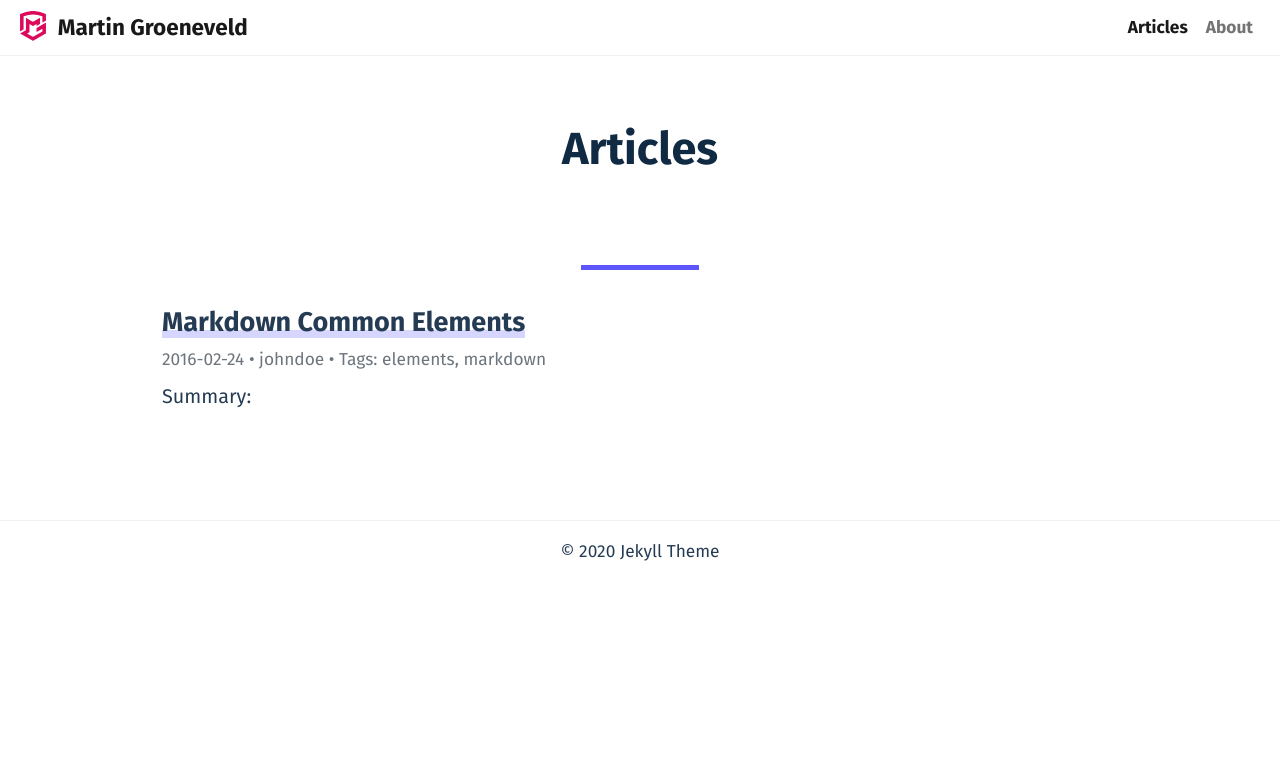
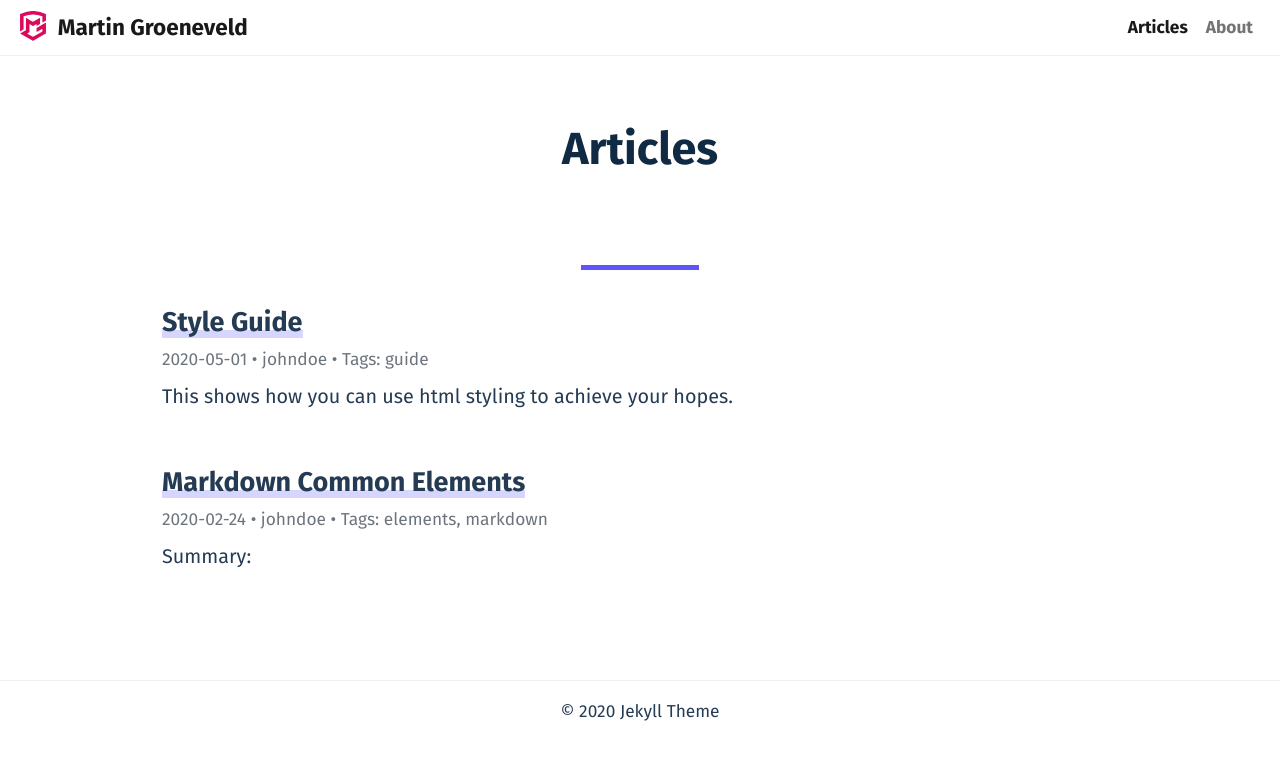
Before and after one commit to groveld/jekyll-theme, a Jekyll site: the page built from _pages/index.md, in a window 1280 px wide. Shown: the top 760 px of the page. Built offline with Jekyll 4.4.1, drawn with Linux system fonts in a browser that asks for light colours.

````diff
--- /dev/null
+++ b/_posts/2020-05-01-style-guide.md
@@ -0,0 +1,391 @@
+---
+layout: post
+title: Style Guide
+date: 2020-05-01 04:00:00
+tags: guide
+author: johndoe
+---
+
+<p>This shows how you can use html styling to achieve your hopes.</p>
+
+
+<p>Below is just about everything you’ll need to style in the theme. Check the source code to see the many embedded elements within paragraphs.</p>
+
+
+<hr />
+
+<h1 id="heading1">Heading 1</h1>
+
+<h2 id="heading2">Heading 2</h2>
+
+<h3 id="heading3">Heading 3</h3>
+
+<h4 id="heading4">Heading 4</h4>
+
+<h5 id="heading5">Heading 5</h5>
+
+<h6 id="heading6">Heading 6</h6>
+
+<hr />
+
+<p>Lorem ipsum dolor sit amet, <a title="test link" href="#">test link</a> adipiscing elit. <strong>This is strong.</strong> Nullam dignissim convallis est. Quisque aliquam. <em>This is emphasized.</em> Donec faucibus. Nunc iaculis suscipit dui. 5<sup>3</sup> = 125. Water is H<sub>2</sub>O. Nam sit amet sem. Aliquam libero nisi, imperdiet at, tincidunt nec, gravida vehicula, nisl. <cite>The New York Times</cite> (That’s a citation). Maecenas ornare tortor. Donec sed tellus eget sapien fringilla nonummy. Mauris a ante. Suspendisse quam sem, consequat at, commodo vitae, feugiat in, nunc. Morbi imperdiet augue quis tellus.</p>
+
+<p><abbr title="Hyper Text Markup Language">HTML</abbr> and <abbr title="Cascading Style Sheets">CSS</abbr> are our tools. Mauris a ante. Suspendisse quam sem, consequat at, commodo vitae, feugiat in, nunc. Morbi imperdiet augue quis tellus.  Praesent mattis, massa quis luctus fermentum, turpis mi volutpat justo, eu volutpat enim diam eget metus. To copy a file type <code>COPY <var>filename</var></code>. <del>Dinner’s at 5:00.</del> <ins>Let’s make that 7.</ins></p>
+
+<hr />
+
+<h2>Media</h2>
+
+<p>Lorem ipsum dolor sit amet, consectetur adipisicing elit, sed do eiusmod tempor incididunt ut labore et dolore.</p>
+
+<h3>Image</h3>
+
+<amp-img src="{{ site.baseurl }}assets/images/shiva.jpg" width="656" height="400" layout="responsive" alt="" class="mb3"></amp-img>
+
+<p>Duis aute irure dolor in reprehenderit in voluptate velit esse cillum dolore eu fugiat nulla pariatur.</p>
+
+<hr/>
+
+<h3>Buttons</h3>
+
+<main class="flex flex-wrap justify-around align-item items-center">
+<div class="flex flex-column mb2 items-center">
+<h4>Primary</h4>
+<button class="ampstart-btn">
+SUBMIT
+</button>
+</div>
+<div class="flex flex-column mb2 items-center">
+<h4>Primary Disabled</h4>
+<button class="ampstart-btn" disabled>
+SUBMIT
+</button>
+</div>
+</main>
+
+<main class="flex flex-wrap justify-around align-item items-center">
+<div class="flex flex-column mb2 items-center">
+<h4>Secondary</h4>
+<button class="ampstart-btn ampstart-btn-secondary">
+SUBMIT
+</button>
+</div>
+<div class="flex flex-column mb2 items-center">
+<h4>Secondary Disabled</h4>
+<button class="ampstart-btn ampstart-btn-secondary" disabled>
+SUBMIT
+</button>
+</div>
+</main>
+
+<hr />
+
+<h3>Form</h3>
+
+<main class="flex flex-wrap justify-around align-item items-center" markdown="0">
+<div class="flex flex-column items-center">
+  <label class="www-example-label bold mb3">On</label>
+  <div class="ampstart-input ampstart-input-chk inline-block relative m0 p0 mb3 ">
+    <input type="checkbox" value="1" name="cb" id="cb1" class="p0 m0 relative" checked="">
+    <label for="cb1" class="" aria-hidden="true">Chkbox 1</label>
+  </div>
+</div>
+
+<div class="flex flex-column items-center">
+  <label class="www-example-label bold mb3">Off</label>
+  <div class="ampstart-input ampstart-input-chk inline-block relative m0 p0 mb3 ">
+    <input type="checkbox" value="2" name="cb" id="cb2" class="p0 m0 relative">
+    <label for="cb2" class="" aria-hidden="true">Chkbox 2</label>
+  </div>
+</div>
+
+<div class="flex flex-column items-center">
+  <label class="www-example-label bold mb3">Disabled</label>
+  <div class="ampstart-input ampstart-input-chk inline-block relative m0 p0 mb3 ">
+    <input type="checkbox" value="3" name="cb" id="cb3" class="p0 m0 relative" disabled="">
+    <label for="cb3" class="" aria-hidden="true">Chkbox 3</label>
+  </div>
+</div>
+</main>
+
+
+<main class="flex flex-wrap justify-around align-item items-center" markdown="0">
+<div class="flex flex-column items-center">
+  <label class="www-example-label bold mb3">On</label>
+  <div class="ampstart-input ampstart-input-radio inline-block relative m0 p0 mb3 ">
+    <input type="radio" value="1" name="rb" id="rb1" class="relative" checked="">
+    <label for="rb1" class="" aria-hidden="true">Radio 1</label>
+  </div>
+</div>
+
+<div class="flex flex-column items-center">
+  <label class="www-example-label bold mb3">Off</label>
+  <div class="ampstart-input ampstart-input-radio inline-block relative m0 p0 mb3 ">
+    <input type="radio" value="2" name="rb" id="rb2" class="relative">
+    <label for="rb2" class="" aria-hidden="true">Radio 2</label>
+  </div>
+</div>
+
+<div class="flex flex-column items-center">
+  <label class="www-example-label bold mb3">Disabled</label>
+  <div class="ampstart-input ampstart-input-radio inline-block relative m0 p0 mb3 ">
+    <input type="radio" value="3" name="rb" id="rb3" class="relative" disabled="">
+    <label for="rb3" class="" aria-hidden="true">Radio 3</label>
+  </div>
+</div>
+</main>
+
+<main class="flex flex-wrap justify-around align-item items-center" markdown="0">
+<div class="flex flex-column items-center">
+  <label class="www-example-label bold mb3">Textbox</label>
+  <div class="ampstart-input inline-block relative m0 p0 mb3 ">
+    <input type="text" value="" name="name1" id="ip1" class="block border-none p0 m0 user-valid valid" placeholder="Enter your Name">
+    <label for="ip1" class="absolute top-0 right-0 bottom-0 left-0" aria-hidden="true">Enter your Name</label>
+  </div>
+</div>
+
+<div class="flex flex-column items-center">
+  <label class="www-example-label bold mb3">Textbox Filled</label>
+  <div class="ampstart-input inline-block relative m0 p0 mb3 ">
+    <input type="text" value="John Smith" name="name1" id="ip1" class="block border-none p0 m0 user-valid valid" placeholder="Enter your Name">
+    <label for="ip1" class="absolute top-0 right-0 bottom-0 left-0" aria-hidden="true">Enter your Name</label>
+  </div>
+</div>
+
+<div class="flex flex-column items-center">
+  <label class="www-example-label bold mb3">Disabled Textbox</label>
+  <div class="ampstart-input inline-block relative m0 p0 mb3 ">
+    <input type="text" value="" name="name1" id="ip1" class="block border-none p0 m0" placeholder="This input is Disabled" disabled="">
+    <label for="ip1" class="absolute top-0 right-0 bottom-0 left-0" aria-hidden="true">This input is Disabled</label>
+  </div>
+</div>
+
+<div class="flex flex-column items-center">
+  <label class="www-example-label bold mb3">Date Input</label>
+  <div class="ampstart-input inline-block relative m0 p0 mb3 ">
+    <input type="date" value="2020-10-10" name="name4" id="ip4" class="block border-none p0 m0" placeholder="Date of Expiry">
+    <label for="ip4" class="absolute top-0 right-0 bottom-0 left-0" aria-hidden="true">Date of Expiry</label>
+  </div>
+</div>
+</main>
+
+<main class="flex flex-wrap justify-around align-item items-center" markdown="0">
+<div class="flex flex-column items-center">
+  <label class="www-example-label bold mb3">Range Input</label>
+  <div class="ampstart-input inline-block relative m0 p0 mb3 ">
+    <input type="range" value="" name="name11" id="ip11" class="block border-none p0 m0" placeholder="Select a range">
+    <label for="ip11" class="absolute top-0 right-0 bottom-0 left-0" aria-hidden="true">Select a range</label>
+  </div>
+</div>
+
+<div class="flex flex-column items-center">
+  <label class="www-example-label bold mb3">Disabled Range Input</label>
+  <div class="ampstart-input inline-block relative m0 p0 mb3 ">
+    <input type="range" value="" name="name11" id="ip11a" class="block border-none p0 m0" placeholder="Select a range" disabled="">
+    <label for="ip11a" class="absolute top-0 right-0 bottom-0 left-0" aria-hidden="true">Select a range</label>
+    </div>
+</div>
+</main>
+
+
+<main class="flex flex-wrap justify-around align-item items-center" markdown="0">
+<div class="flex flex-column items-center">
+  <label class="www-example-label bold mb3">Textarea</label>
+  <div class="ampstart-input inline-block relative m0 p0 mb3 ">
+    <textarea name="name13" id="ip13" class="block border-none  p0 m0" rows="5"></textarea>
+    <label for="ip13" class="absolute top-0 right-0 bottom-0 left-0" aria-hidden="true">Write your story</label>
+  </div>
+</div>
+
+<div class="flex flex-column items-center">
+  <label class="www-example-label bold mb3">Disabled Textarea</label>
+  <div class="ampstart-input inline-block relative m0 p0 mb3 ">
+    <textarea name="name13" id="ip13a" class="block border-none  p0 m0" rows="5" disabled=""></textarea>
+    <label for="ip13a" class="absolute top-0 right-0 bottom-0 left-0" aria-hidden="true">This input is disabled</label>
+  </div>
+</div>
+</main>
+
+<main class="flex flex-wrap justify-around align-item items-center" markdown="0">
+<div class="flex flex-column items-center">
+  <label class="www-example-label bold mb3">Select</label>
+  <div class="ampstart-input inline-block relative m0 p0 mb3 ">
+    <select name="name12" id="ip12" class="block border-none p0 m0 user-valid valid">
+        <option value="">Apple</option>
+        <option value="">Orange</option>
+        <option value="">Lemon</option>
+        <option value="">Grape</option>
+    </select>
+    <label for="ip12" class="absolute top-0 right-0 bottom-0 left-0" aria-hidden="true">Select a fruit</label>
+  </div>
+</div>
+
+<div class="flex flex-column items-center">
+  <label class="www-example-label bold mb3">Disabled Select</label>
+  <div class="ampstart-input inline-block relative m0 p0 mb3 ">
+    <select name="name12" id="ip12a" class="block border-none  p0 m0" disabled="">
+        <option value="">Apple</option>
+        <option value="">Orange</option>
+        <option value="">Lemon</option>
+        <option value="">Grape</option>
+    </select>
+    <label for="ip12a" class="absolute top-0 right-0 bottom-0 left-0" aria-hidden="true">Select a fruit</label>
+  </div>
+</div>
+</main>
+
+<hr/>
+
+<h2>List Types</h2>
+
+<h3>Definition List</h3>
+
+
+Definition List Title
+: This is a definition list division.
+
+
+Definition
+: An exact statement or description of the nature, scope, or meaning of something: **our definition of what constitutes poetry.**
+
+
+<h3>Ordered List</h3>
+
+<ol>
+<li>List Item 1  </li>
+<li>List Item 2 <br />
+<ol><li>Nested list item A</li>
+<li>Nested list item B</li></ol></li>
+<li>List Item 3</li>
+</ol>
+
+<h3>Unordered List</h3>
+
+<ul>
+<li>List Item 1</li>
+<li>List Item 2
+<ul><li>Nested list item A</li>
+<li>Nested list item B</li></ul></li>
+<li>List Item 3</li>
+</ul>
+
+<hr />
+
+<h2>Preformatted Text</h2>
+
+<p>Typographically, preformatted text is not the same thing as code. Sometimes, a faithful execution of the text requires preformatted text that may not have anything to do with code. Most browsers use Courier and that’s a good default — with one slight adjustment, Courier 10 Pitch over regular Courier for Linux users.</p>
+
+<h3 id="code">Code</h3>
+
+<p>Code can be presented inline, like <code>&lt;?php bloginfo('stylesheet_url'); ?&gt;</code>, or within a <code>&lt;pre&gt;</code> block. Because we have more specific typographic needs for code, we’ll specify Consolas and Monaco ahead of the browser-defined monospace font.</p>
+
+<p>Code blocks can also be inserted with the highlight tag as below:</p>
+<pre>
+    {% raw %}
+    {% highlight language-x %}
+    # some code
+    {% endhighlight %}
+    {% endraw %}
+</pre>
+
+<p>More information about code highlighting in jekyll can be found  <a href="https://jekyllrb.com/docs/templates/#code-snippet-highlighting">in Jekyll documentation</a>.</p>
+
+<p>These area a couple of examples showing the resulting highlighted code:</p>
+
+```css
+/* css code sample */
+#container {
+    float: left;
+    margin: 0 -240px 0 0;
+    width: 100%;
+}
+```
+
+
+```javascript
+// javascript code sample
+$.ajax({
+  type: 'POST',
+  url: 'backend.php',
+  data: "q="+myform.serialize(),
+  success: function(data){
+    // on success use return data here
+  },
+  error: function(xhr, type, exception) {
+    // if ajax fails display error alert
+    alert("ajax error response type "+type);
+  }
+});
+```
+
+
+```swift
+// Swift code sample
+import Foundation
+
+@objc class Person: Entity {
+  var name: String!
+  var age:  Int!
+
+  init(name: String, age: Int) {
+    /* /* ... */ */
+  }
+
+  // Return a descriptive string for this person
+  func description(offset: Int = 0) -> String {
+    return "\(name) is \(age + offset) years old"
+  }
+}
+```
+
+
+<hr />
+
+<h2 id="blockquotes">Blockquotes</h2>
+
+<p>Let’s keep it simple. Italics are good to help set it off from the body text. Be sure to style the citation.</p>
+
+<blockquote>
+  <p>Good afternoon, gentlemen. I am a HAL 9000 computer. I became operational at the H.A.L. plant in Urbana, Illinois on the 12th of January 1992. My instructor was Mr. Langley, and he taught me to sing a song. If you’d like to hear it I can sing it for you. <cite>— <a href="http://en.wikipedia.org/wiki/HAL_9000">HAL 9000</a></cite></p>
+</blockquote>
+
+<p>And here’s a bit of trailing text.</p>
+
+<hr />
+
+<h2 id="textlevelsemantics">Text-level semantics</h2>
+
+<p>The <a href="#">a element</a> example <br />
+The <abbr>abbr element</abbr> and <abbr title="Title text">abbr element with title</abbr> examples <br />
+The <b>b element</b> example <br />
+The <cite>cite element</cite> example <br />
+The <code>code element</code> example <br />
+The <del>del element</del> example <br />
+The <dfn>dfn element</dfn> and <dfn title="Title text">dfn element with title</dfn> examples <br />
+The <em>em element</em> example <br />
+The <i>i element</i> example <br />
+The <ins>ins element</ins> example <br />
+The <kbd>kbd element</kbd> example <br />
+The <mark>mark element</mark> example <br />
+The <q>q element <q>inside</q> a q element</q> example <br />
+The <s>s element</s> example <br />
+The <samp>samp element</samp> example <br />
+The <small>small element</small> example <br />
+The <span>span element</span> example <br />
+The <strong>strong element</strong> example <br />
+The <sub>sub element</sub> example <br />
+The <sup>sup element</sup> example <br />
+The <var>var element</var> example <br />
+The <u>u element</u> example</p>
+
+<hr />
+
+<h3 id="video">Video</h3>
+
+<p>Ut enim ad minim veniam, quis nostrud exercitation ullamco laboris nisi ut aliquip ex ea commodo consequat.</p>
+
+<amp-youtube width="480"
+  height="270"
+  layout="responsive"
+  data-videoid="lBTCB7yLs8Y">
+</amp-youtube>
````
Also changed, not shown: README.md (+6 -28 lines), _posts/2020-02-24-markdown-common-elements.md (renamed from _posts/2016-02-24-markdown-common-elements.md, +0 -2 lines), .github/CODE_OF_CONDUCT.md (added), .github/CONTRIBUTING.md (added).
